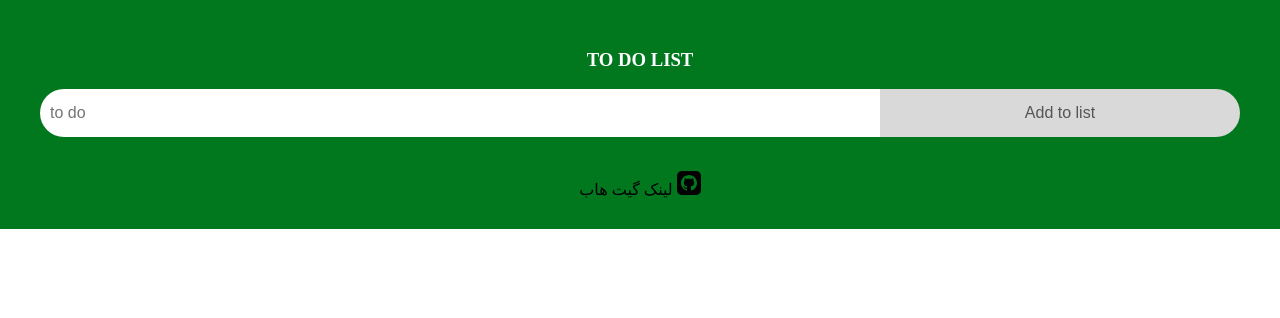
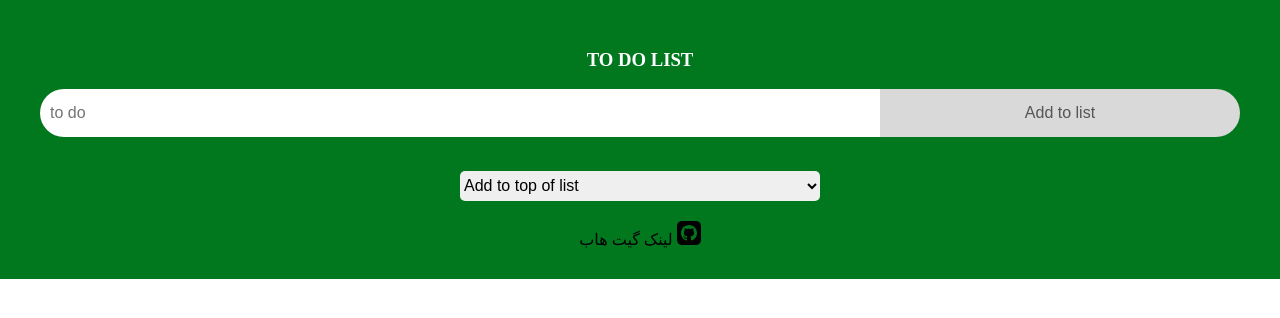
Before and after one commit to mostafa-akrami/vuejs-todo-list, a plain HTML site: page index.html in a window 1280 px wide. Drawn offline with nearby package versions, Linux system fonts and the light colour scheme.

Commit message:
the fourth commit of todo list

```diff
--- a/index.html
+++ b/index.html
@@ -14,6 +14,13 @@
             <input type="text" placeholder="to do" v-model.trim="input" @keydown.enter="addToDo">
             <button class="addBtn" @click="addToDo">Add to list</button>
             <section style="margin-top: 100px;"></section>
+            <section class="selectBox">
+                <select @change="onChange($event)">
+                    <option value="top">Add to top of list</option>
+                    <option value="bottom">Add to bottom of list</option>
+                </select>
+            </section>
+            <section style="margin-top: 20px;"></section>
             <a href="https://github.com/mostafa-akrami/vuejs-todo-list" target="_blank"
                 style="color: #000; text-decoration: none;">
                 لینک گیت هاب
@@ -38,14 +45,24 @@
                     todos: [
                         // {text: 'first to do' , completed: false},
                         // {text: 'second to do' , completed: false}
-                    ]
+                    ],
+                    select: 'top'
                 }
             },
             methods: {
+                onChange(event) {
+                    this.select = event.target.value
+                },
                 addToDo() {
                     if(this.input) {
-                        this.todos.push({text: this.input , completed: false});
-                        this.input = "";
+                        if(this.select === 'top') {
+                            this.todos.unshift({text: this.input , completed: false});
+                            this.input = "";
+                        }
+                        else if(this.select === 'bottom') {
+                            this.todos.push({text: this.input , completed: false});
+                            this.input = "";
+                        }
                     }
                 },
                 deleteToDo(index) {
@@ -56,8 +73,7 @@
 
         app.component("TodoItem" , {
             template: `
-                <li @click="$emit('checked')"
-                    :class="{'checked' : todo.completed}">
+                <li @click="$emit('checked')" :class="{'checked' : todo.completed}">
                     {{ todo.text }}
                     <button class="close" @click="$emit('todo-deleted')">X</button>
                 </li>
--- a/style.css
+++ b/style.css
@@ -126,3 +126,22 @@ input {
 .addBtn:hover {
     background-color: #bbb;
 }
+
+.selectBox {
+    display: flex;
+    justify-content: center;
+}
+
+.selectBox select {
+    cursor: pointer;
+    width: 30%;
+    height: 30px;
+    font-size: 16px;
+    outline: none;
+    border: none;
+    border-radius: 5px;
+    -webkit-border-radius: 5px;
+    -moz-border-radius: 5px;
+    -ms-border-radius: 5px;
+    -o-border-radius: 5px;
+}
```
